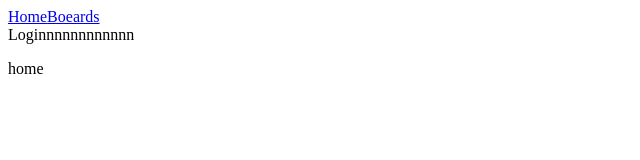
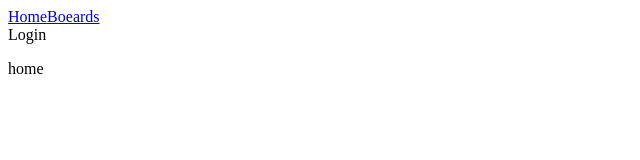
Before and after one commit to arikeinav/Taskit, a React (Create React App) app: page / in a window 1280 px wide. Shown: the top 160 px of the page, without its empty margins (0-640 px from the left). Built offline with nearby package versions, Linux system fonts and the light colour scheme.

Commit message:
Update NavBar.jsx

```diff
--- a/src/cmps/NavBar.jsx
+++ b/src/cmps/NavBar.jsx
@@ -7,7 +7,7 @@ function _NavBar() {
             <NavLink className="nav-item" to="/">Home</NavLink>
             <NavLink className="nav-item" to="/board">Boeards</NavLink>
             {/* <NavLink className="nav-item" to="/board/bexample">Public Board</NavLink> */}
-            <div className="nav-item">Loginnnnnnnnnnnn</div>
+            <div className="nav-item">Login</div>
         </nav>
     )
 }
```
